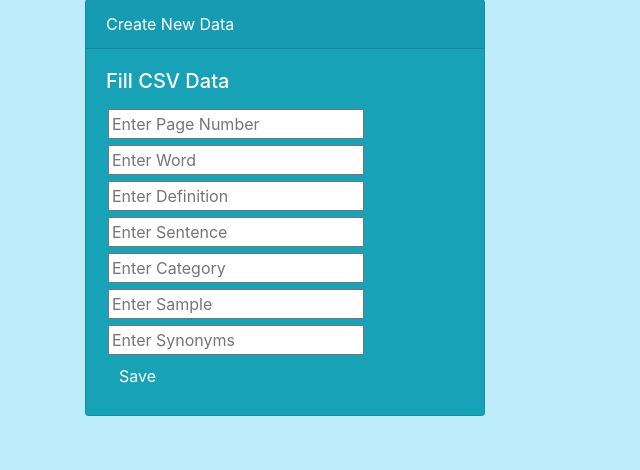
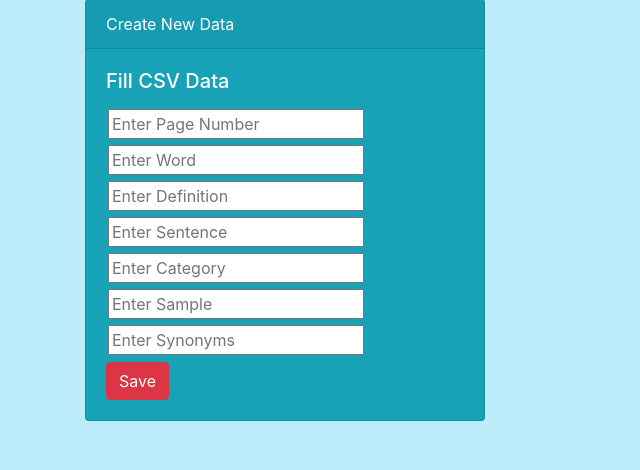
Before and after one commit to Remyrd77/isltapi, a Flask app: page / in a window 1280 px wide. Shown: the part 19-489 px from the top of the page, without its empty margins (0-640 px from the left). Run offline with Flask 2, Linux system fonts and the light colour scheme; some libraries are stand-ins or nearby versions.

Commit message:
new changes

```diff
--- a/static/css/main.css
+++ b/static/css/main.css
@@ -11,3 +11,7 @@ body {
     margin-top: 2px;
     padding: 2px;
 }
+
+.btn-block {
+    margin-top: 5px;
+}
--- a/template/create.html
+++ b/template/create.html
@@ -45,7 +45,7 @@
                             <input name="synonyms" id="synonyms" type="text" value="{{ synonyms }}" placeholder="Enter Synonyms">
                         </div>
                         <div class="btn-block">
-                            <button type="submit" class="btn btn-info" href="/">Save</button>
+                            <button type="submit" class="btn btn-danger" href="/">Save</button>
                         </div>
                     </form>
                 </div>
```
